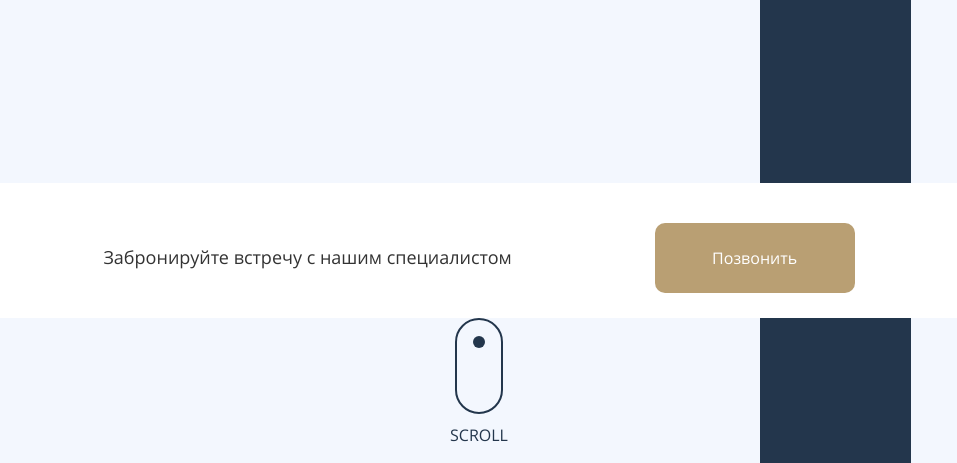
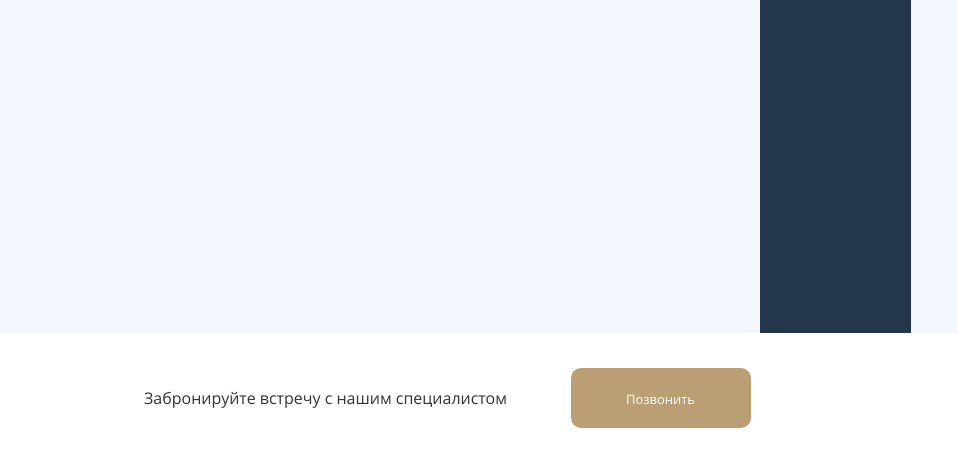
Before and after one commit to akarpenkojr/Asto, a website: page app/index.html in a window 1280 px wide. Shown: the part 337-800 px from the top of the page, without its empty margins (161-1118 px from the left). Drawn offline with Linux system fonts and the light colour scheme.

Commit message:
Fixed top line style

```diff
--- a/app/index.html
+++ b/app/index.html
@@ -28,10 +28,6 @@
 			<div class="right-line header-block__right-line">
 				<img src="images/src/logo_white-blue.png" class="header-block__logo" alt="logo">
 				<img src="images/src/icon_menu.svg" class="header-block__menu-icon" alt="menu" onclick="openNav()">
-				<div class="header-block__scroll-icon" id="scrollToServices">
-					<div id="mouse"><div id="wheel"></div><div class="scroll"></div><div class="scroll2"></div><div class="scroll3"></div></div>
-					<div id="text">SCROLL</div>
-				</div>
 			</div>
 			<div class="owl-carousel owl-carousel-header">
 				<div class="header-block__title-block">
@@ -57,6 +53,9 @@
 
 		<div class="header-block__callback-block">
 			<div class="header-block__callback-wrapper">
+				<div class="header-block__callback-title">
+					Забронируйте встречу с нашим специалистом
+				</div>
 				<div class="header-block__callback-button">
 					<a href="tel:+74950250007">Позвонить</a>
 				</div>
@@ -64,32 +63,20 @@
 		</div>
 	</div>
 
-	<div class="callback-block-desktop">
-		<div class="main-wrapper callback-block-desktop__wrapper">
-			<div class="callback-block-desktop__title">
-				Забронируйте встречу с нашим специалистом
-			</div>
-			<div class="callback-block-desktop__button">
-				<a href="tel:+74950250007">Позвонить</a>
-			</div>
-		</div>
-	</div>
-
-	<div class="scroll-block-desktop">
-		<div class="main-wrapper">
-			<div class="right-line"></div>
-			<div id="mouse2"><div id="wheel2"></div><div class="scroll_2"></div><div class="scroll2_2"></div><div class="scroll3_2"></div></div>
-			<div id="text2">SCROLL</div>
-		</div>
-	</div>
+<!--	<div class="callback-block-desktop">-->
+<!--		<div class="main-wrapper callback-block-desktop__wrapper">-->
+<!--			<div class="callback-block-desktop__title">-->
+<!--				Забронируйте встречу с нашим специалистом-->
+<!--			</div>-->
+<!--			<div class="callback-block-desktop__button">-->
+<!--				<a href="tel:+74950250007">Позвонить</a>-->
+<!--			</div>-->
+<!--		</div>-->
+<!--	</div>-->
 
 	<div id="services" class="services-block">
 		<div class="main-wrapper">
 			<div class="right-line services-block__right-line">
-				<div class="services-block__scroll-icon">
-					<div id="mouse3"><div id="wheel3"></div><div class="scroll"></div><div class="scroll2"></div><div class="scroll3"></div></div>
-					<div id="text3">SCROLL</div>
-				</div>
 			</div>
 			<div class="services-block__title">
 				Наши услуги
@@ -190,12 +177,6 @@
 						</div>
 					</div>
 				</div>
-			</div>
-
-
-			<div class="scroll-services-block-desktop">
-					<div class="right-line"></div>
-					<div id="mouse4"><div id="wheel4"></div><div class="scroll_4"></div><div class="scroll2_4"></div><div class="scroll3_4"></div></div>
 			</div>
 		</div>
 
--- a/app/scss/main.scss
+++ b/app/scss/main.scss
@@ -58,19 +58,21 @@
 	}
 	&__subscribe-title {
 		font-size: 10px;
-		font-weight: 600;
+		font-weight: 400;
 		margin-top: 27px;
 	}
 	&__callback-block {
 		position: absolute;
 		width: 100%;
-		height: 100px;
 		bottom: 0;
 		background-color: #FFFFFF;
 		z-index: 101;
+		padding-top: 15px;
+		padding-bottom: 15px;
 	}
 	&__callback-wrapper {
 		display: flex;
+		flex-direction: row;
 		align-items: center;
 		justify-content: center;
 		max-width: 700px;
@@ -79,19 +81,25 @@
 		line-height: 100px;
 		padding: 0 15px;
 	}
-	&__callback-button a{
+	&__callback-title {
+		display: none;
+		font-weight: 600;
+	}
+	&__callback-button {
 		display: inline-block;
 		text-align: center;
 		line-height: 60px;
-		font-size: $secondTitleFontsizeM;
 		margin: auto;
 		height: 60px;
 		width: 180px;
 		border-radius: 10px;
 		background-color: #B99F73;
-		font-weight: 600;
-		color: #FFFFFF;
-		text-decoration: none;
+		& a {
+			font-size: $secondTitleFontsizeM;
+			font-weight: 600;
+			color: #FFFFFF;
+			text-decoration: none;
+		}
 	}
 }
 
@@ -533,7 +541,7 @@ div.owl-carousel-services-d-wrapper {
 	}
 
 	.header-block{
-		height: 65vh;
+		height: 100vh;
 		&__title-block {
 			margin: 130px auto;
 			width: 85%;
@@ -549,7 +557,11 @@ div.owl-carousel-services-d-wrapper {
 			font-weight: 400;
 		}
 		&__callback-block {
-			display: none;
+			display: inline-block;
+			z-index: 1111;
+		}
+		&__callback-title {
+			display: inline-block;
 		}
 	}
 	.callback-block-desktop {
```
Also changed, not shown: app/css/app.min.css.
